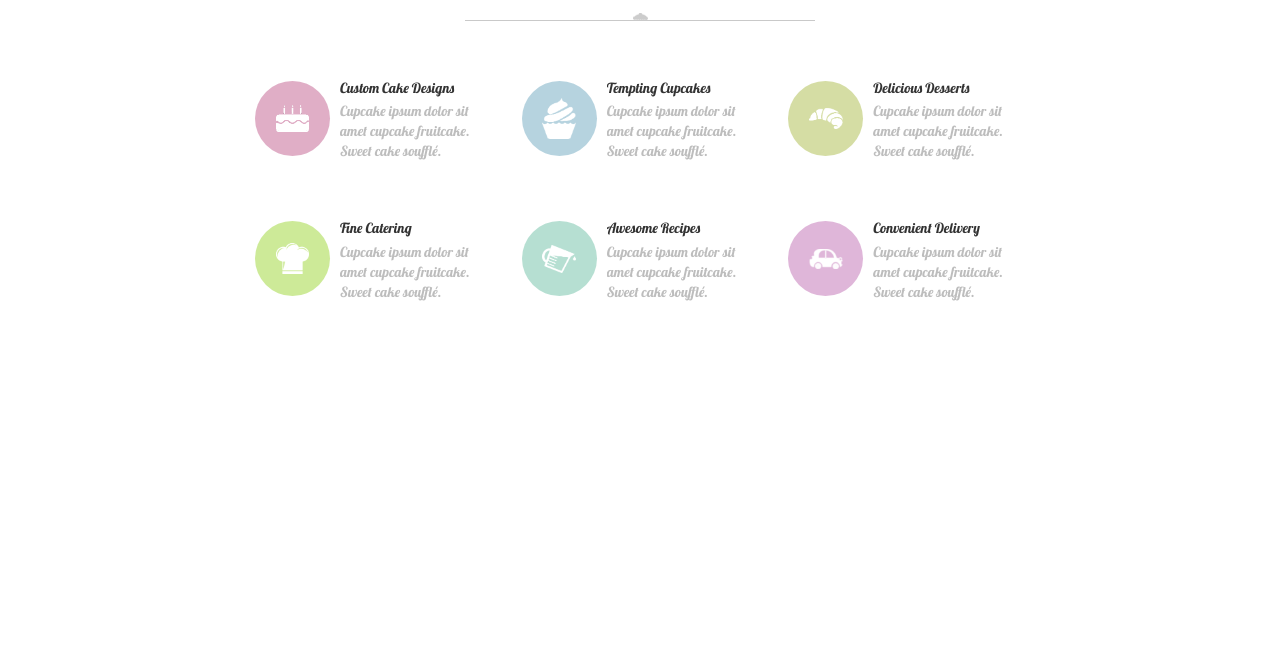
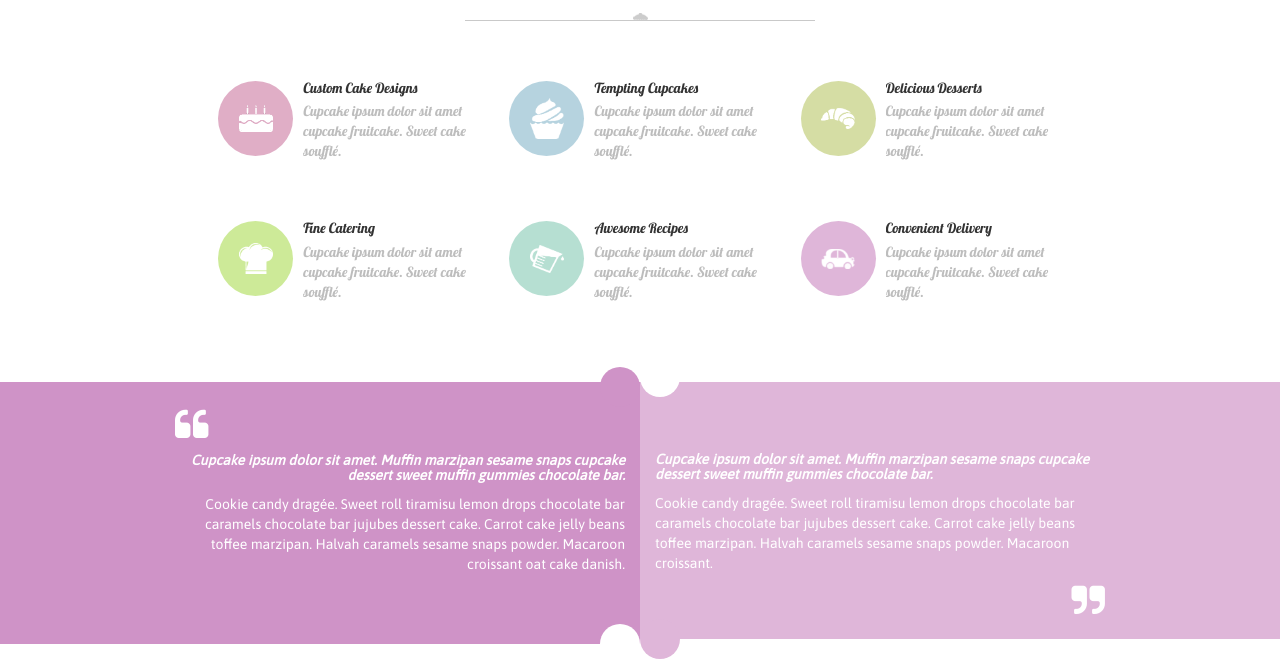
Before and after one commit to NoraKitchen/bakery-clone, a plain HTML site: page index.html in a window 1280 px wide. Shown: the part 721-1385 px from the top of the page. Before the commit the page ends 1103 px from the top, so only its background shows below. Drawn offline with Linux system fonts and the light colour scheme.

Commit message:
testimonials done

```diff
--- a/assets/stylesheet.css
+++ b/assets/stylesheet.css
@@ -1,5 +1,9 @@
 body {
     font-family: "Lobster" !important;
+}
+
+.ser-text {
+    font-family: 'Asap', sans-serif;
 }
 
 .sweet-nav {
@@ -53,7 +57,7 @@ body {
 
 .logo-sm {
     width: 75px;
-    margin-top: -25px;
+    margin-top: -10px;
     margin-bottom: -100px;
 }
 
@@ -69,7 +73,7 @@ body {
     background-image: url("cupcakesback.jpg");
     background-repeat: no-repeat;
     height: 450px;
-    background-size: 150%;
+    background-size: cover;
     display: flex;
     flex-direction: column;
     justify-content: space-between;
@@ -98,6 +102,7 @@ body {
     color: white;
     text-align: center;
     font-size: 50px;
+    text-shadow: 1px 1px gray;
 }
 
 .banner-divider {
@@ -184,3 +189,91 @@ body {
 .delivery {
     background-color: #DFB6D9;
 }
+
+.test-left {
+    background-color: #cf93c7;
+}
+
+.test-right {
+    background-color: #DFB6D9;
+}
+
+.test-left, .test-right {
+    color: white;
+}
+
+.test-left h5, .test-left p{
+    text-align: right;
+}
+
+.test-left h5, .test-right h5 {
+    font-weight: bold;
+    font-style: italic;
+}
+
+.test-left h1 {
+    margin-top: 0px;
+}
+
+.test-right h1 {
+    padding-bottom: 15px;
+    margin-top: 0px;
+}
+
+.test-right {
+    padding-top: 20px;
+}
+
+.lp-circle {
+    width: 40px;
+    height: 40px;
+    border-radius: 50%;
+    background-color: #cf93c7;
+    margin-top: -15px;
+}
+
+.rw-circle {
+    width: 40px;
+    height: 40px;
+    border-radius: 50%;
+    background-color: white;
+    margin-top: -45px;
+    margin-bottom: 45px;
+}
+
+.lw-circle {
+    width: 40px;
+    height: 40px;
+    border-radius: 50%;
+    background-color: white;
+    margin-top: 40px;
+    margin-bottom: -20px;
+}
+
+.rp-circle {
+    width: 40px;
+    height: 40px;
+    border-radius: 50%;
+    background-color: #DFB6D9;
+    margin-bottom: -20px;
+    position: relative;
+}
+
+@media (max-width: 991px) {
+    .test-left h1 {
+        padding-top: 20px !important;
+    }
+
+    .test-left p {
+        padding-bottom: 25px;
+    }
+
+    .lw-circle {
+        background-color: #DFB6D9;
+        margin-top: -20px;
+    }
+
+    .rw-circle {
+        background-color: #cf93c7;
+    }
+}
--- a/index.html
+++ b/index.html
@@ -2,12 +2,14 @@
 
 <head>
     <meta charset="UTF-8">
+    <meta name="viewport" content="width=device-width, initial-scale=1.0">
     <title>Sweet Cake Theme</title>
     <link rel="stylesheet" href="assets/stylesheet.css">
     <link rel="stylesheet" href="bower_components/bootstrap/dist/css/bootstrap.css">
     <link href='https://fonts.googleapis.com/css?family=Courgette' rel='stylesheet' type='text/css'>
     <link href='https://fonts.googleapis.com/css?family=Lobster' rel='stylesheet' type='text/css'>
     <link rel="stylesheet" href="https://maxcdn.bootstrapcdn.com/font-awesome/4.6.3/css/font-awesome.min.css">
+    <link href='https://fonts.googleapis.com/css?family=Asap' rel='stylesheet' type='text/css'>
 </head>
 
 <body>
@@ -26,8 +28,8 @@
 
             <div id="navbar" class="collapse navbar-collapse">
                 <ul class="nav navbar-nav">
-                    <li class="pink"><a href="">Services</a></li>
-                    <li><a href="">Testimonials</a></li>
+                    <li class="pink"><a href="#services">Services</a></li>
+                    <li><a href="#testimonials">Testimonials</a></li>
                     <li class="pink"><a href="">Works</a></li>
                     <li><a href="">Prices</a></li>
                     <li> <img src="assets/logo.png" class="logo hidden-sm hidden-xs" alt="Sweet Cake Logo"></li>
@@ -66,9 +68,9 @@
         <div class="lower-border"></div>
     </div>
 
-    <div class="container">
+    <div class="container-fluid">
 
-        <section class="row content">
+        <section class="row content" id="services">
             <div class="row">
                 <div class="col-md-12">
                     <h2 class="text-center">Services We Provide</h1>
@@ -167,6 +169,47 @@
             </div>
         </section>
 
+        <section class="row" id="testimonials">
+            <div class="col-md-6 test-left ser-text">
+                <div class="row">
+                    <div class="lp-circle pull-right"></div>
+                </div>
+                <div class="row">
+                    <div class="col-md-9 col-md-offset-3">
+                        <h1><i class="fa fa-quote-left" aria-hidden="true"></i></h1>
+                        <h5>Cupcake ipsum dolor sit amet. Muffin marzipan sesame snaps cupcake dessert sweet muffin gummies chocolate
+                            bar. </h5>
+                        <p> Cookie candy dragée. Sweet roll tiramisu lemon drops chocolate bar caramels chocolate bar jujubes
+                            dessert cake. Carrot cake jelly beans toffee marzipan. Halvah caramels sesame snaps powder. Macaroon
+                            croissant oat cake danish.
+                        </p>
+                    </div>
+                </div>
+                <div class="row">
+                    <div class="lw-circle pull-right"></div>
+                </div>
+            </div>
+            <div class="col-md-6 test-right ser-text">
+                <div class="row">
+                    <div class="rw-circle"></div>
+                </div>
+                <div class="row">
+                    <div class="col-md-9">
+                        <h5>Cupcake ipsum dolor sit amet. Muffin marzipan sesame snaps cupcake dessert sweet muffin gummies chocolate
+                            bar. </h5>
+                        <p> Cookie candy dragée. Sweet roll tiramisu lemon drops chocolate bar caramels chocolate bar jujubes
+                            dessert cake. Carrot cake jelly beans toffee marzipan. Halvah caramels sesame snaps powder. Macaroon
+                            croissant.
+                        </p>
+                        <h1><i class="fa fa-quote-right pull-right" aria-hidden="true"></i></h1>
+                    </div>
+                </div>
+                <div class="row">
+                    <div class="rp-circle"></div>
+                </div>
+            </div>
+        </section>
+
     </div>
 
 </body>
```
